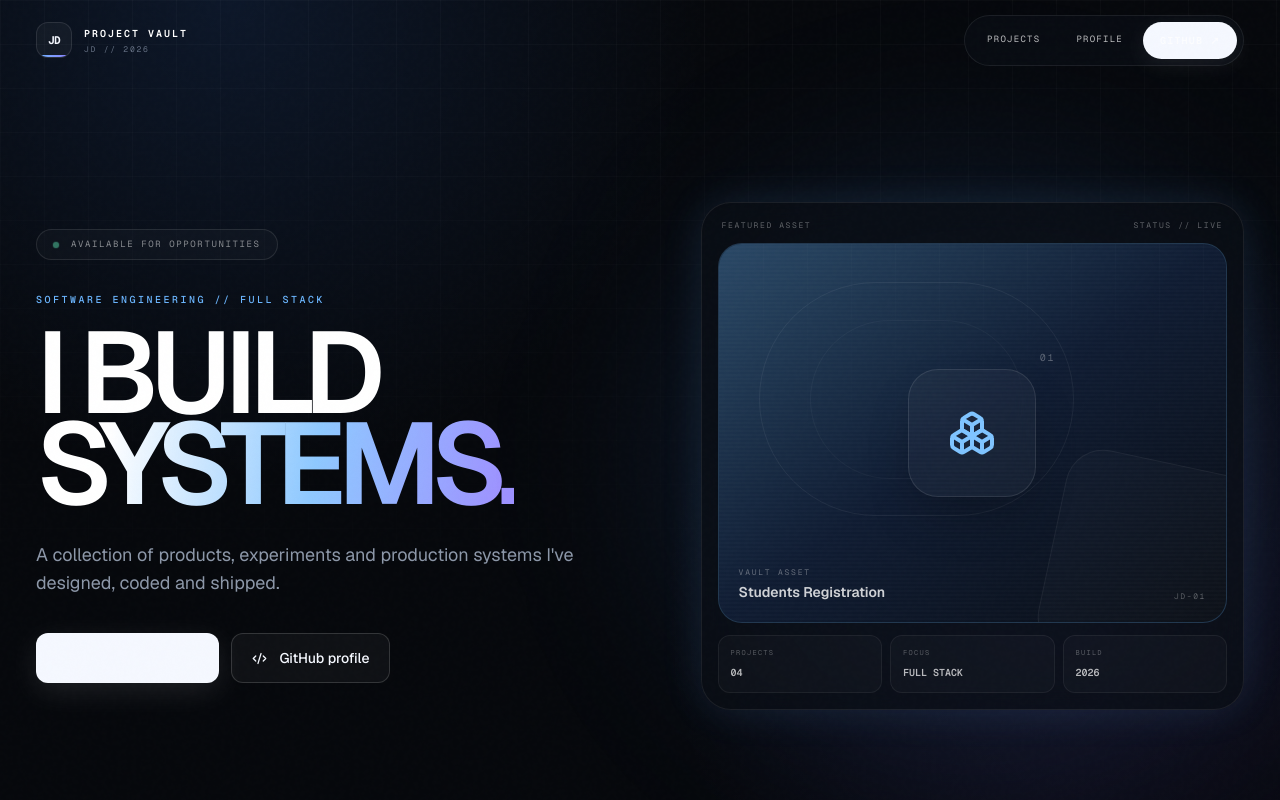
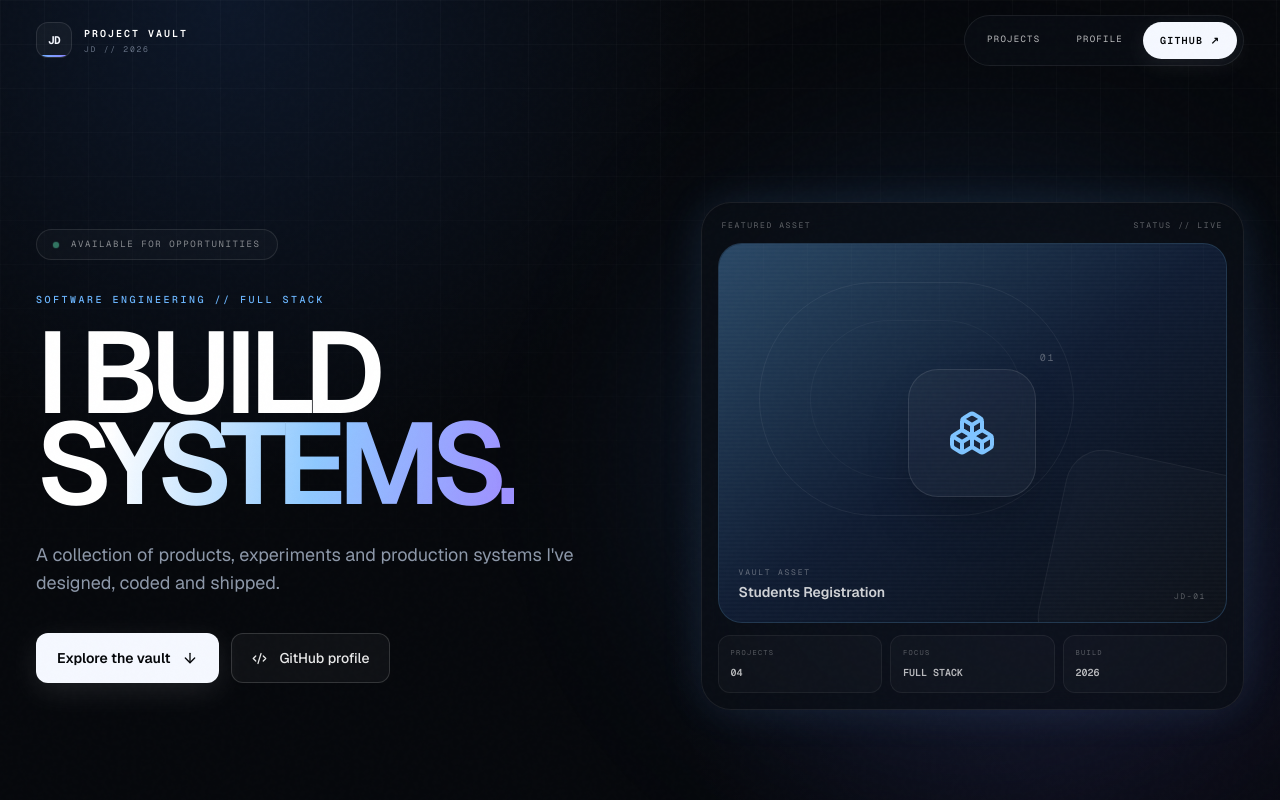
Before and after one commit to jdassaevy/project-vault, a Next.js app: page / in a window 1280 px wide. Shown: the top 800 px of the page. Built offline with nearby package versions, Linux system fonts and the light colour scheme.

Commit message:
fix: allow button text color utilities to apply

```diff
--- a/app/globals.css
+++ b/app/globals.css
@@ -31,7 +31,7 @@ body {
   overflow-x: hidden;
 }
 
-a { color: inherit; text-decoration: none; }
+a { text-decoration: none; }
 
 ::selection { background: rgba(107, 182, 255, 0.3); }
 
```
